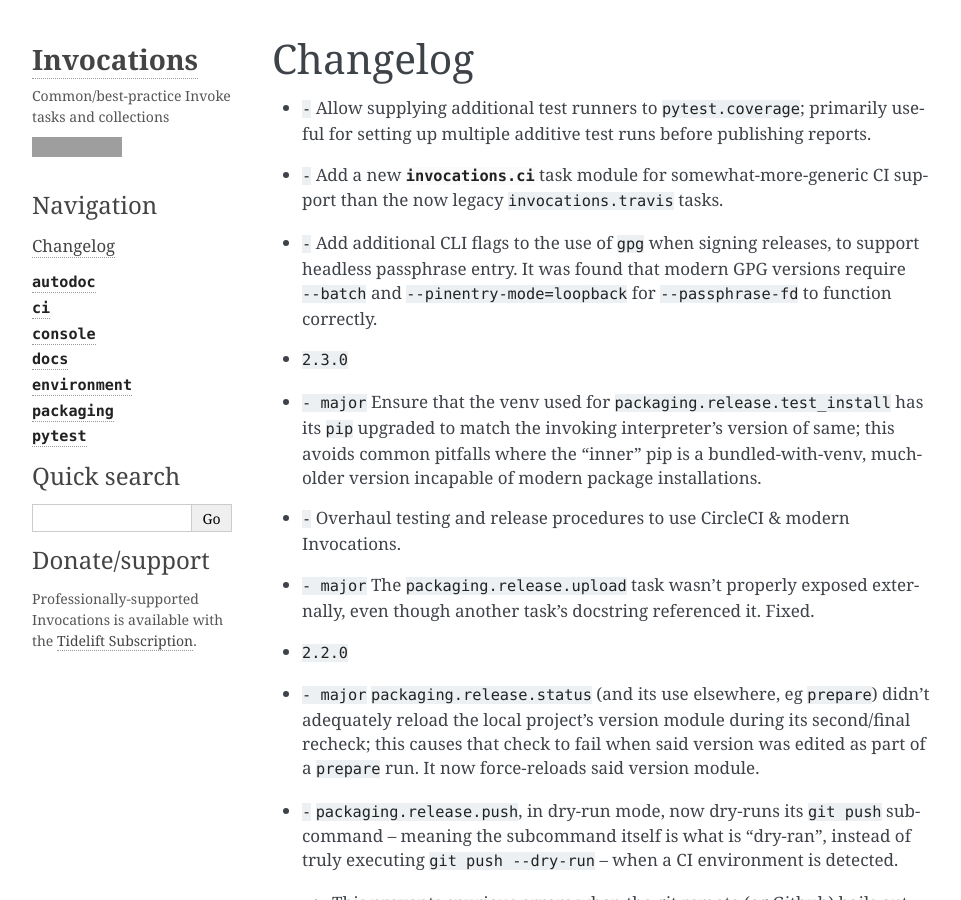
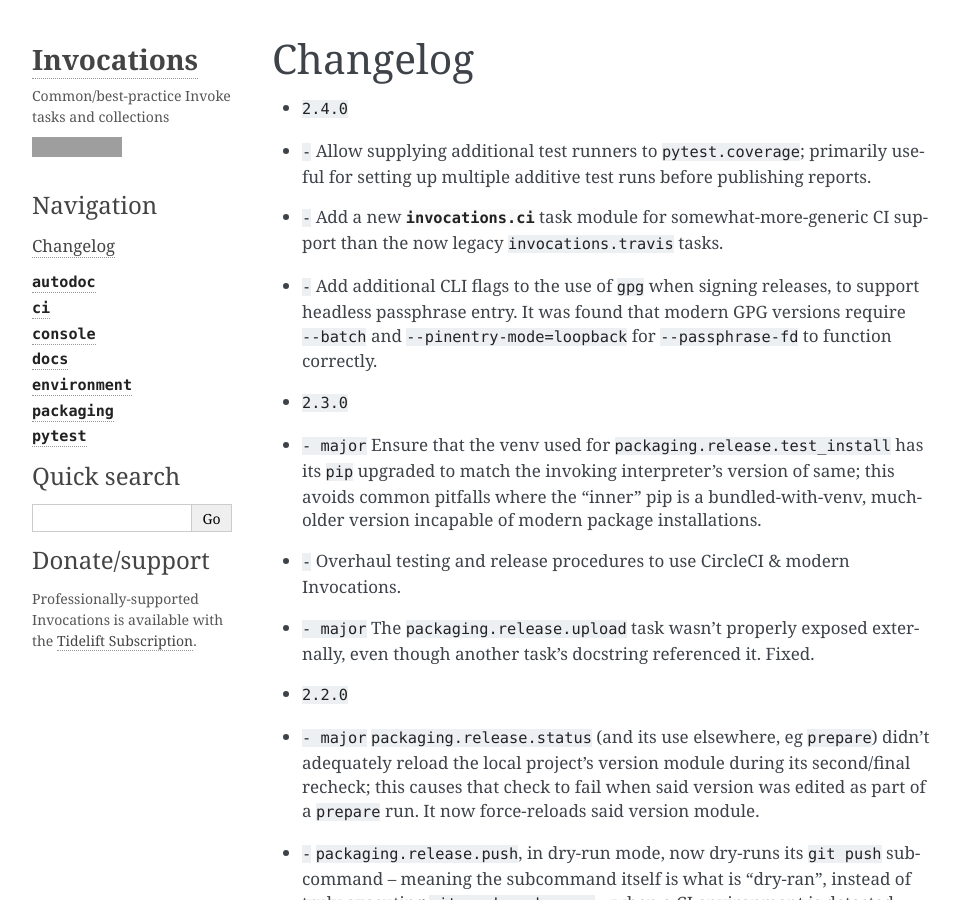
Before and after one commit to pyinvoke/invocations, a Sphinx documentation site: the page built from docs/changelog.rst, in a window 1280 px wide and 900 px high. Shown: the whole window, without its empty margins (148-1109 px from the left). Built offline with Sphinx 7.4.7, drawn with Linux system fonts in a browser that asks for light colours; cross-references to code outside the pages are shown as plain code; grey boxes are pictures that could not be loaded.

Commit message:
Cut 2.4.0

```diff
--- a/docs/changelog.rst
+++ b/docs/changelog.rst
@@ -2,6 +2,7 @@
 Changelog
 =========
 
+- :release:`2.4.0 <2022-03-17>`
 - :feature:`-` Allow supplying additional test runners to ``pytest.coverage``;
   primarily useful for setting up multiple additive test runs before publishing
   reports.
```
